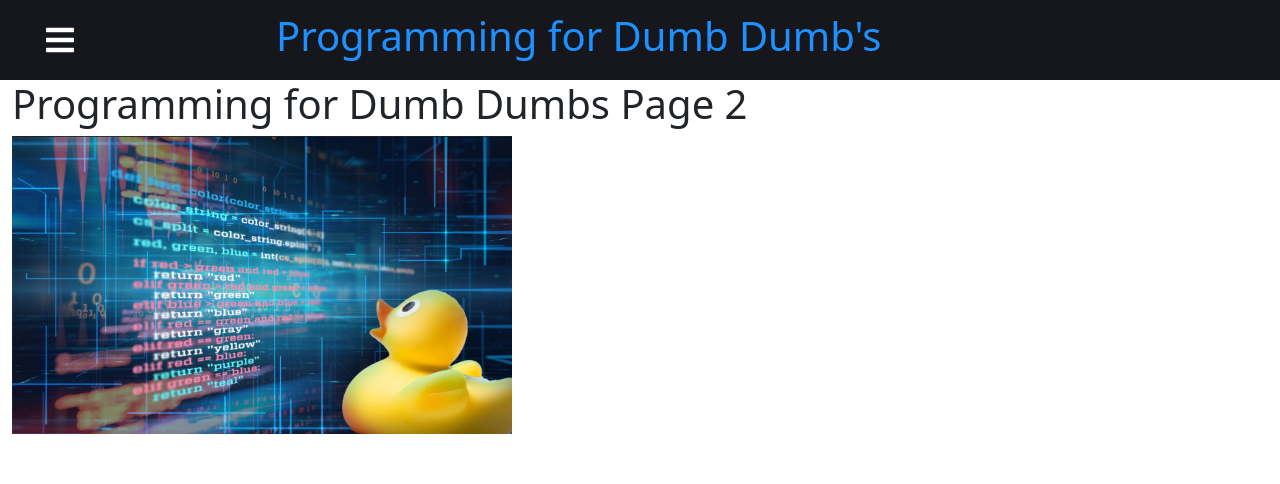
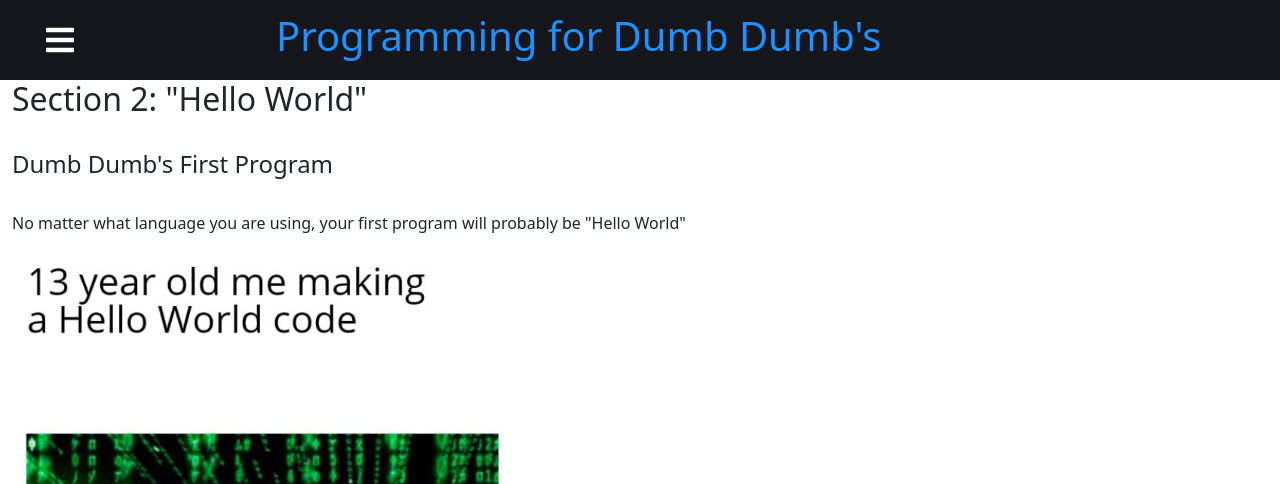
Before and after one commit to joboot/online-book-interface, a React (Create React App) app: page /chapter1p2 in a window 1280 px wide. Shown: the top 484 px of the page. Built offline with nearby package versions, Linux system fonts and the light colour scheme.

Commit message:
started page 2

```diff
--- a/src/pages/book/chapter1p1.js
+++ b/src/pages/book/chapter1p1.js
@@ -12,7 +12,7 @@ const Ch1Page1 = () => {
                 Chapter 1: Hello World
             </h1>
             <br/>
-            <h2>Programming Languages</h2>
+            <h2>Section 1: Programming Languages</h2>
             <h3>CHOOSE YOUR FIGHTER!!!!</h3>
             <h4>Choosing a Programming Language</h4>
             <br/>
@@ -24,7 +24,7 @@ const Ch1Page1 = () => {
                 language called <b>C</b>.
             </p>
             <p>
-                You will need some way to run code in order to do anything
+                You will need some way to run code in order to do anything.
             </p>
             <img src={require("../../images/weapon.png")} width="500px" alt="Choose your weapon"/>
         </div>
--- a/src/pages/book/chapter1p2.js
+++ b/src/pages/book/chapter1p2.js
@@ -8,10 +8,14 @@ const Ch1Page2 = () => {
 
     return (
         <div>
-            <h1>
-                Programming for Dumb Dumbs Page 2
-            </h1>
-            <img src={require("../../images/duck.png")} width="500px" alt="Title Page with Rubber Duck"/>
+            <h2>Section 2: "Hello World"</h2>
+            <br/>
+            <h4>Dumb Dumb's First Program</h4>
+            <br/>
+            <p>
+                No matter what language you are using, your first program will probably be "Hello World"
+            </p>
+            <img src={require("../../images/helloWorld.png")} width="500px" alt="Hello World Meme"/>
         </div>
     );
 };
```
